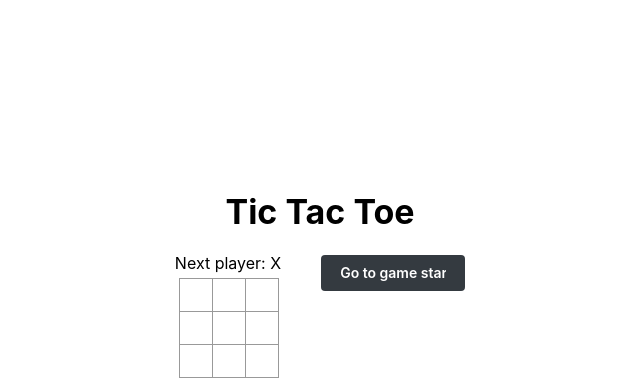
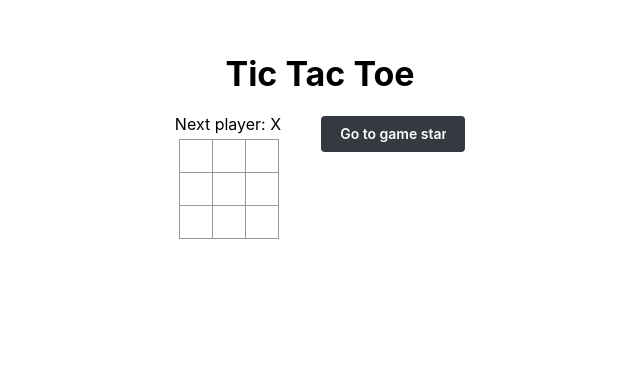
Before and after one commit to victormarquess11/react-test, a React (Vite) app: page / in a window 1280 px wide. Shown: the part 116-500 px from the top of the page, without its empty margins (320-960 px from the left). Built offline with nearby package versions, Linux system fonts and the light colour scheme.

Commit message:
fix: board jumping around because of new move buttons

```diff
--- /dev/null
+++ b/src/components/Game.css
@@ -0,0 +1,3 @@
+.game-info {
+    min-height: 400px;
+}
--- a/src/components/Game.tsx
+++ b/src/components/Game.tsx
@@ -1,3 +1,4 @@
+import './Game.css';
 import { useState } from 'react';
 
 import { Button, Title } from '@mantine/core';
@@ -23,7 +24,7 @@ export default function Game() {
         setCurrentMove(nextMove);
     }
 
-    const moves = history.map((squares, move) => {
+    const moves = history.map((_squares, move) => {
         let description;
         if (move > 0) {
             description = 'Go to move #' + move;
@@ -56,7 +57,7 @@ export default function Game() {
                         onPlay={handlePlay}
                     ></Board>
                 </div>
-                <div className="game-info mt-1">
+                <div className="game-info mt-1 flex-wrap">
                     <ol>{moves}</ol>
                 </div>
             </div>
```
